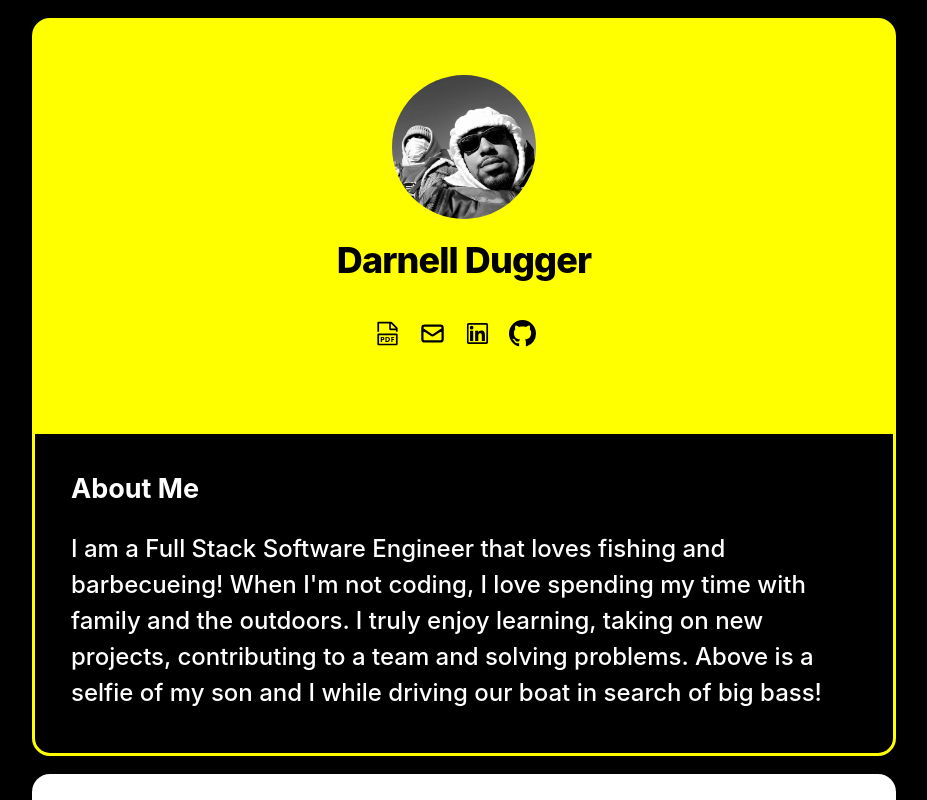
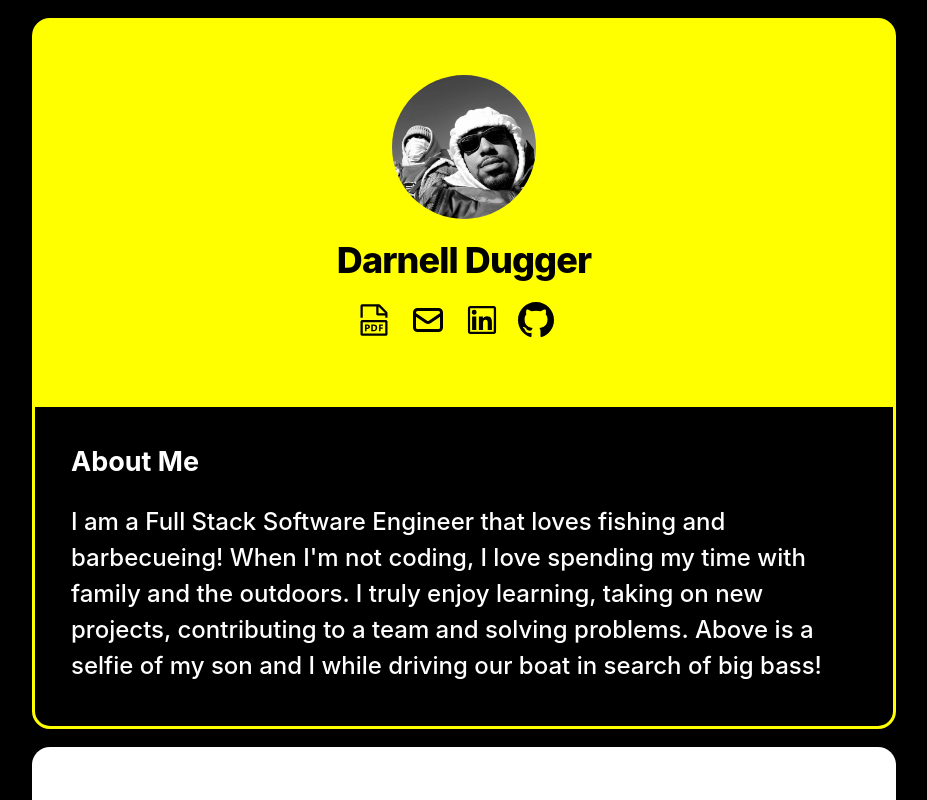
Before and after one commit to darnelldugger/nextjs-blog, a Next.js app: page / in a window 1280 px wide. Shown: the top 800 px of the page, without its empty margins (176-1103 px from the left). Built offline with nearby package versions, Linux system fonts and the light colour scheme.

Commit message:
icons larger

```diff
--- a/components/contact.js
+++ b/components/contact.js
@@ -10,7 +10,7 @@ export default function Contact() {
         href="mailto:darnelldugger@gmail.com"
       >
        <HiOutlineMail
-        className={utilStyles.headingLg}
+        className={utilStyles.iconXl}
         />
       </a>
 
--- a/components/github.js
+++ b/components/github.js
@@ -10,7 +10,7 @@ export default function Github() {
         href="https://github.com/darnelldugger"
       >
         <BsGithub
-          className={utilStyles.headingLg}
+          className={utilStyles.iconXl}
         />
       </a>
     </>
--- a/components/linkedin.js
+++ b/components/linkedin.js
@@ -10,7 +10,7 @@ export default function LinkedIn() {
         href="https://www.linkedin.com/in/darnelldugger/"
       >
         <AiOutlineLinkedin
-          className={utilStyles.headingLg}
+          className={utilStyles.iconXl}
         />
       </a>
     </>
--- a/components/resume.js
+++ b/components/resume.js
@@ -10,7 +10,7 @@ export default function Resume() {
         href="https://docs.google.com/document/d/1vHNBdOKd2mUuThLuyssR3N8pG3rnrXE-8ymSdtDFLi8/edit?usp=sharing"
       >
         <VscFilePdf
-        className={utilStyles.headingLg}
+        className={utilStyles.iconXl}
         />
       </a>
     </>
--- a/styles/utils.module.css
+++ b/styles/utils.module.css
@@ -109,3 +109,7 @@
 .aColorBlk {
   color: black;
 }
+
+.iconXl {
+  font-size: 2rem;
+}
```
